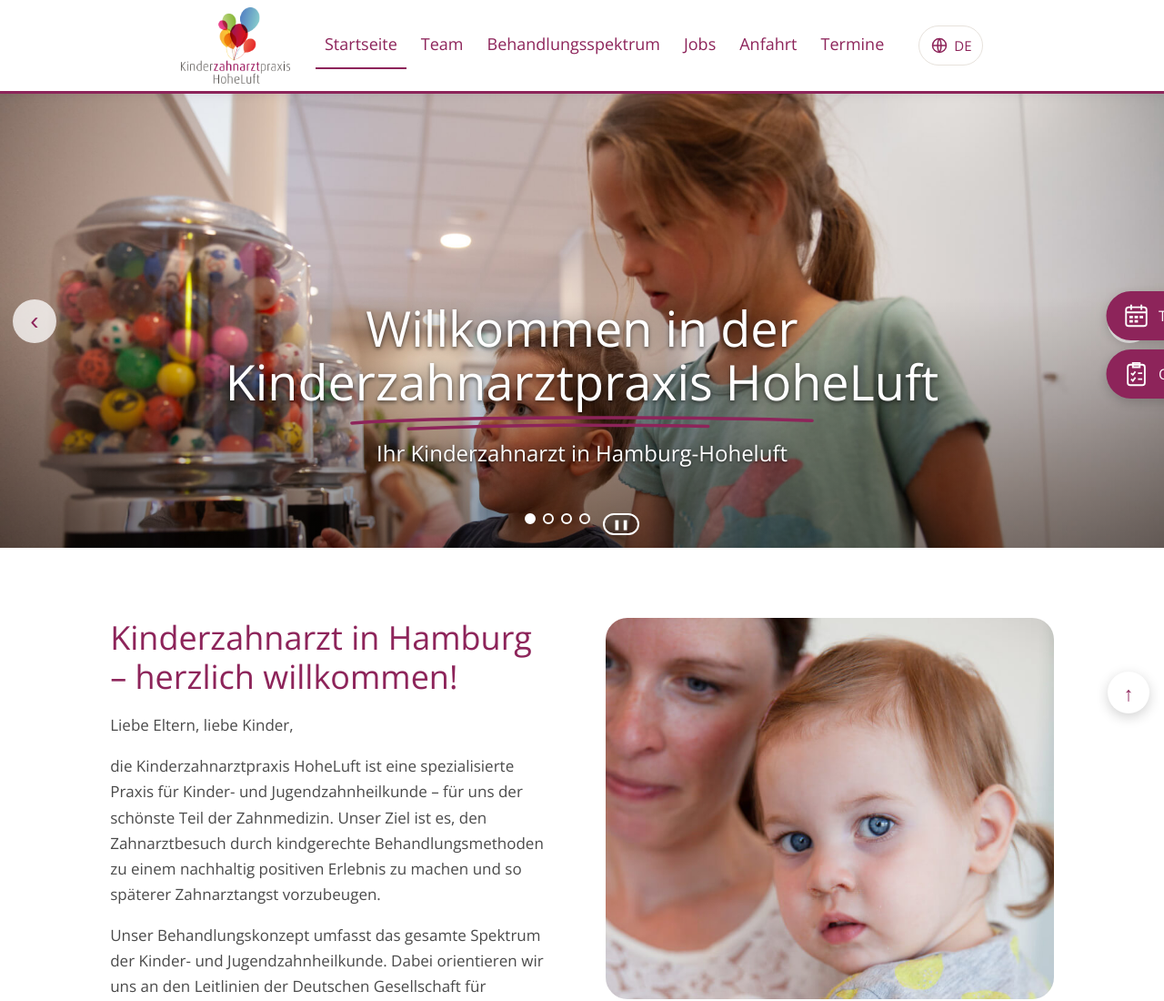
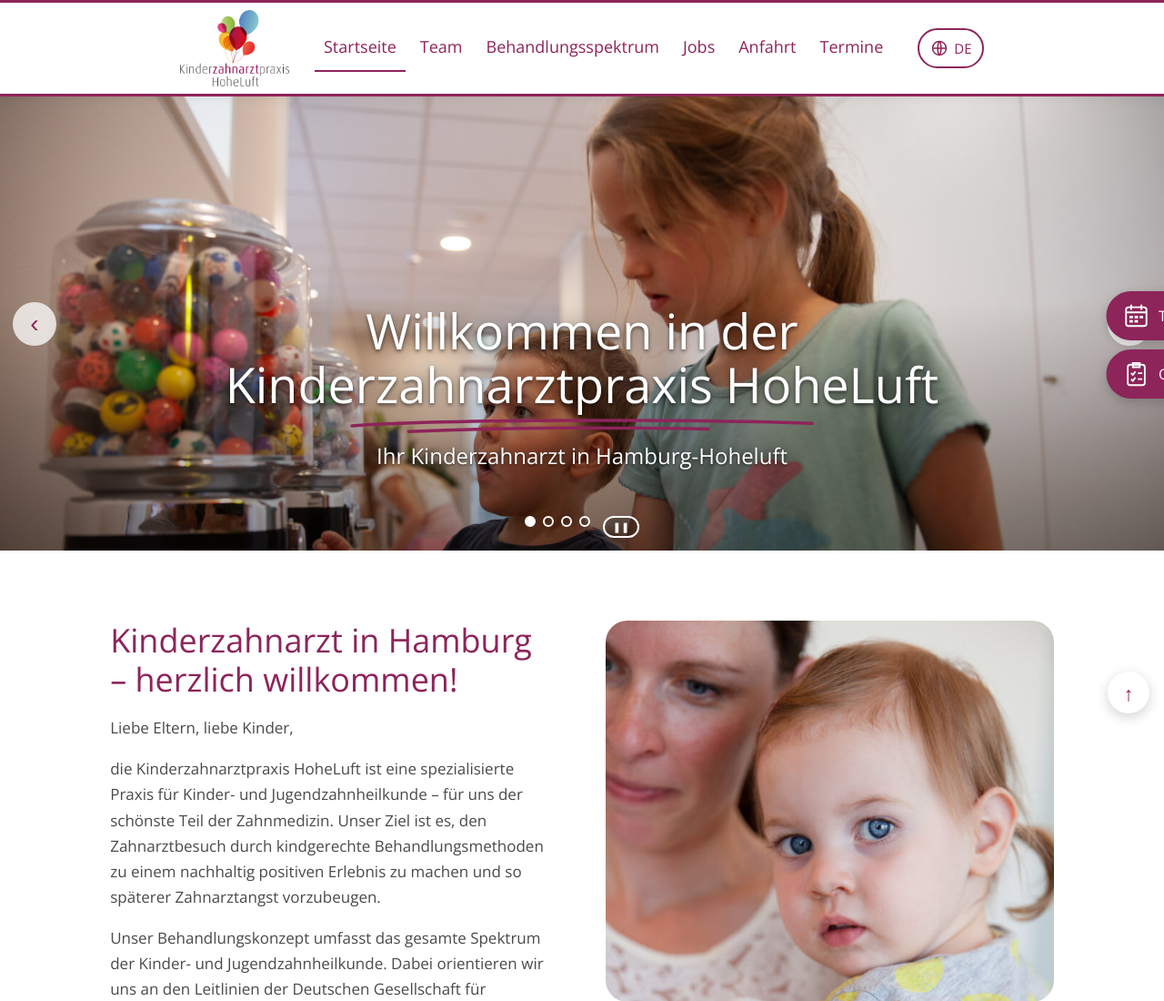
Before and after one commit to ntvc7dg98m-stack/hoheluft-vorschau, a plain HTML site: page index.html in a window 1280 px wide. Shown: the top 1100 px of the page at 91% size. Drawn offline with Linux system fonts and the light colour scheme; no server answers.

Commit message:
Linie oben, Sprachauswahl lila umrandet
Co-Authored-By: Claude Opus 5.5 <noreply@anthropic.com>
Claude-Session: https://claude.ai/code/session_01XGtsX2UjCvgEjNyA316ncp

```diff
--- a/style.css
+++ b/style.css
@@ -258,3 +258,5 @@ footer{border-top-color:var(--be)}
 @media(max-width:640px){.slide .cap,.slide.r .cap{left:50%;right:auto;bottom:36px}.slide::after,.slide.r::after{background:linear-gradient(0deg,rgb(0 0 0/.45),rgb(0 0 0/0) 65%)}}
 @media(max-width:640px){.slide .cap,.slide.r .cap{bottom:44px}}
 .top{border-bottom:3px solid var(--be)}
+.top{border-top:3px solid var(--be)}
+details.lang summary{border:2px solid var(--be);font-weight:500}
```
